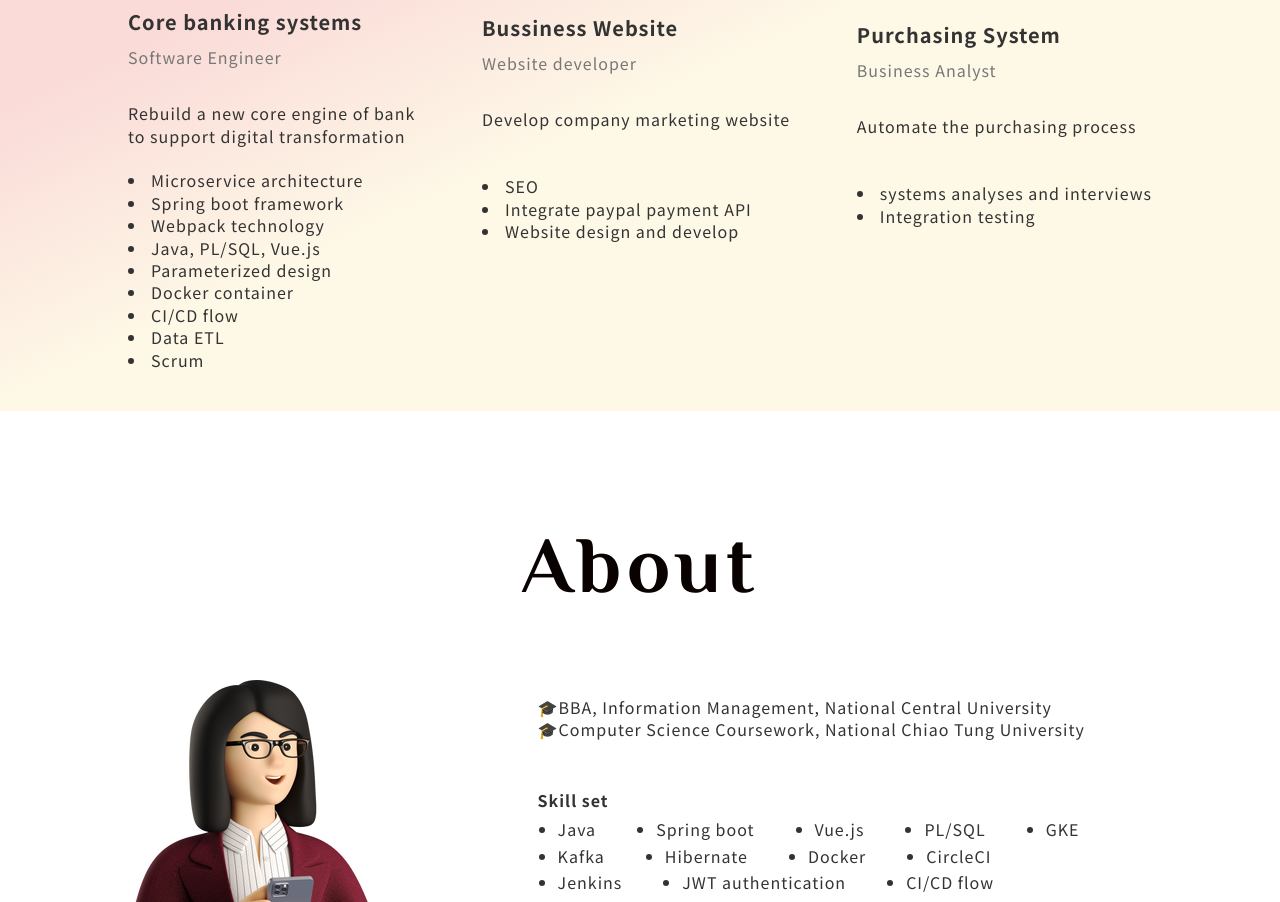
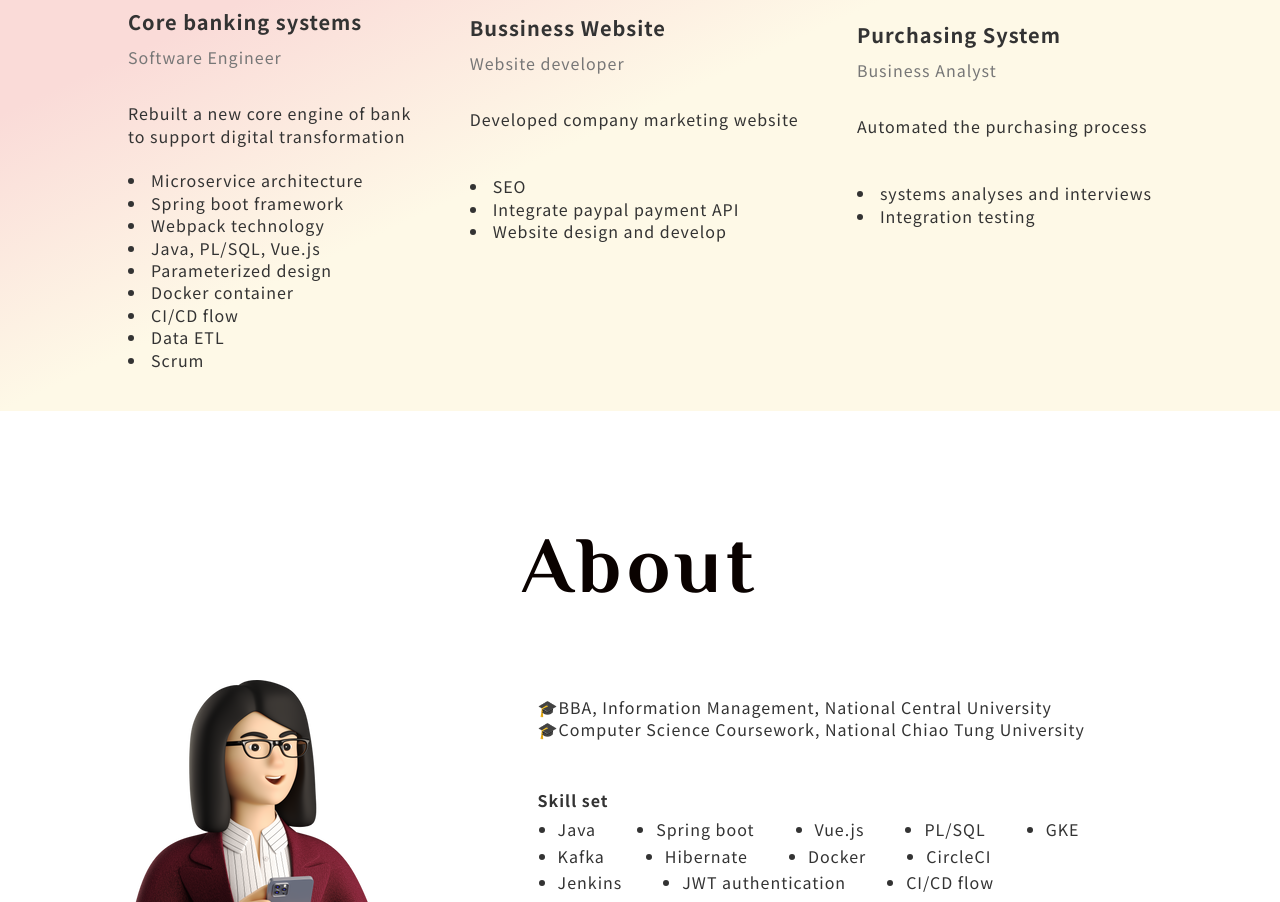
Before and after one commit to WinnieLinshi/WinnieLinshi.github.io, a plain HTML site: page index.html in a window 1280 px wide. Shown: the part 1174-2076 px from the top of the page. Drawn offline with Linux system fonts and the light colour scheme; a web font is replaced by a local one.

Commit message:
Update index.html

```diff
--- a/index.html
+++ b/index.html
@@ -51,7 +51,7 @@
                     <div class="wrapper-work-text">
                         <h3 class="work-title">Core banking systems</h3>
                         <div class="work-position">Software Engineer</div>
-                        <div>Rebuild a new core engine of bank <br>to support digital transformation</div>
+                        <div>Rebuilt a new core engine of bank <br>to support digital transformation</div>
                         <br>
                         <li>Microservice architecture</li>
                         <li>Spring boot framework</li>
@@ -70,7 +70,7 @@
                     <div class="wrapper-work-text">
                         <h3 class="work-title">Bussiness Website</h3>
                         <div class="work-position">Website developer</div>
-                        <div>Develop company marketing website</div>
+                        <div>Developed company marketing website</div>
                         <br><br>
                         <li>SEO</li>
                         <li>Integrate paypal payment API</li>
@@ -82,7 +82,7 @@
                     <div class="wrapper-work-text">
                         <h3 class="work-title">Purchasing System</h3>
                         <div class="work-position">Business Analyst</div>
-                        <div>Automate the purchasing process</div>
+                        <div>Automated the purchasing process</div>
                         <br><br>
                         <li>systems analyses and interviews</li>
                         <li>Integration testing</li>
```
